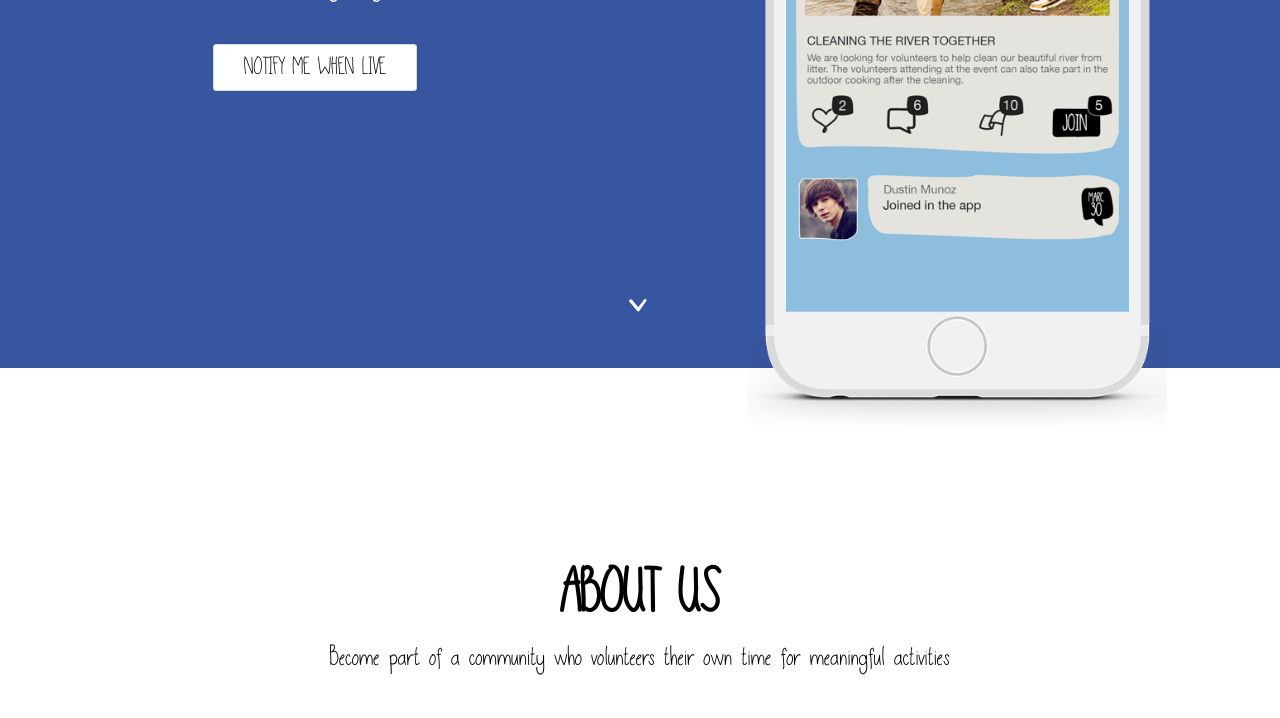
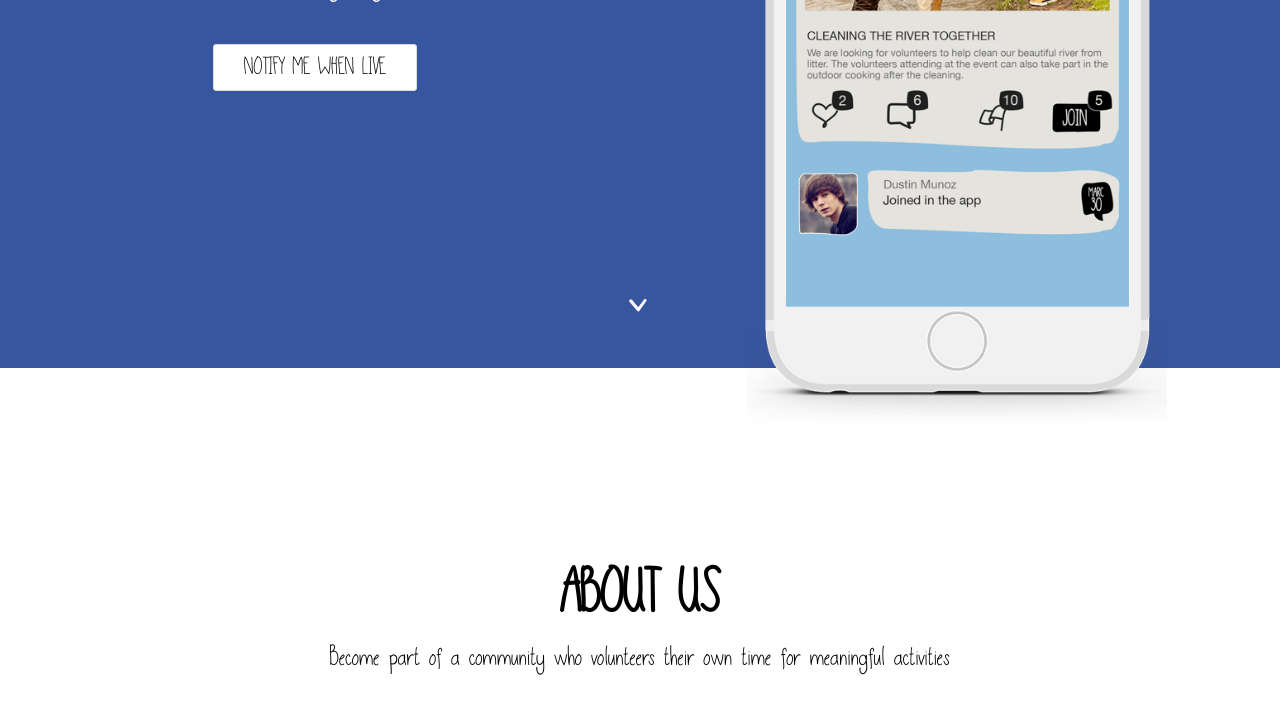
Before and after one commit to tmoreton/givety.com, a plain HTML site: page index.html in a window 1280 px wide. Shown: the part 465-1183 px from the top of the page. Drawn offline with nearby package versions, Linux system fonts and the light colour scheme.

Commit message:
updated index page

```diff
--- a/index.html
+++ b/index.html
@@ -66,7 +66,7 @@
         </div>
       </div>
       <div class="flex-5">
-        <img style="width: 420px; padding-top: 110px;" src="activity_post.png">
+        <img style="width: 420px; margin-bottom: -100px;" src="activity_post.png">
       </div>
     </div>
     <div class="flex bottom center">
```
